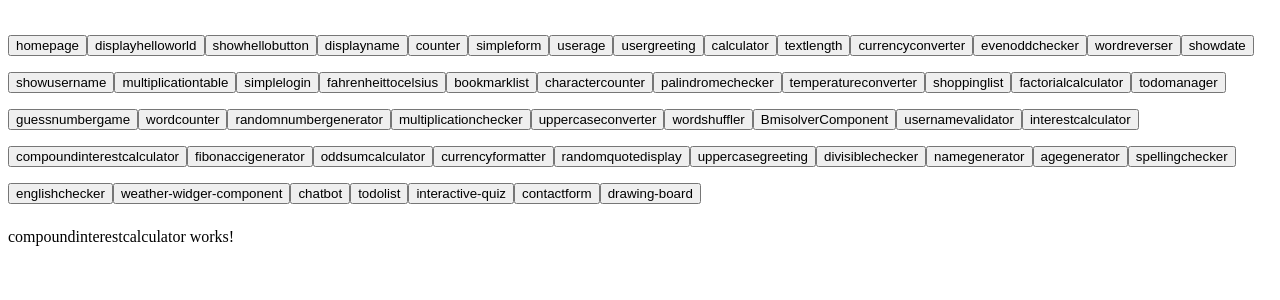
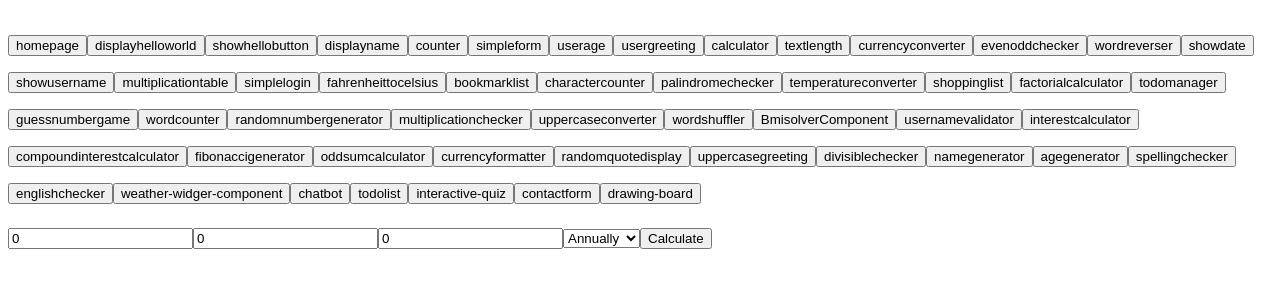
Before and after one commit to Blogging-platform-svfc/Angular-Components, an Angular app: page /compoundinterestcalculator in a window 1280 px wide. Shown: the top 300 px of the page. Built offline with nearby package versions, Linux system fonts and the light colour scheme.

Commit message:
#34compoundinterestcalculator

```diff
--- a/src/app/components/compoundinterestcalculator/compoundinterestcalculator.component.html
+++ b/src/app/components/compoundinterestcalculator/compoundinterestcalculator.component.html
@@ -1 +1,11 @@
-<p>compoundinterestcalculator works!</p>
+<input type="number" [(ngModel)]="principal" placeholder="Principal Amount">
+<input type="number" [(ngModel)]="rate" placeholder="Interest Rate (%)">
+<input type="number" [(ngModel)]="time" placeholder="Time (in years)">
+<select [(ngModel)]="frequency">
+  <option value="1">Annually</option>
+  <option value="4">Quarterly</option>
+  <option value="12">Monthly</option>
+  <option value="365">Daily</option>
+</select>
+<button (click)="calculateCompoundInterest()">Calculate</button>
+<p *ngIf="compoundInterest !== null">Compound Interest: {{ compoundInterest }}</p>
--- a/src/app/components/compoundinterestcalculator/compoundinterestcalculator.component.ts
+++ b/src/app/components/compoundinterestcalculator/compoundinterestcalculator.component.ts
@@ -3,8 +3,17 @@ import { Component } from '@angular/core';
 @Component({
   selector: 'app-compoundinterestcalculator',
   templateUrl: './compoundinterestcalculator.component.html',
-  styleUrl: './compoundinterestcalculator.component.css'
+  styleUrls: ['./compoundinterestcalculator.component.css']
 })
 export class CompoundinterestcalculatorComponent {
+  principal: number = 0;
+  rate: number = 0;
+  time: number = 0;
+  frequency: number = 1; // Default to annual compounding
+  compoundInterest: number | null = null;
 
+  calculateCompoundInterest() {
+    const r = this.rate / 100; // Convert percentage to decimal
+    this.compoundInterest = this.principal * Math.pow(1 + (r / this.frequency), this.frequency * this.time) - this.principal;
+  }
 }
```
